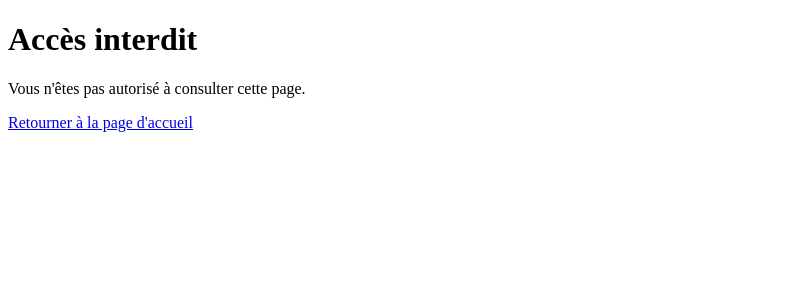
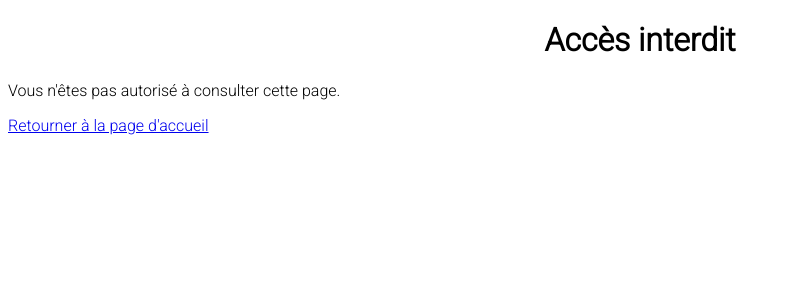
Before and after one commit to frofinours/mrbs-php, a PHP site: page /GESTBASE/view/template/403.php in a window 1280 px wide. Shown: the top 300 px of the page, without its empty margins (0-791 px from the left). Run offline with PHP 8.4, Linux system fonts and the light colour scheme.

Commit message:
Modification (très vite fait) du CSS pour 403.php
Le CSS c'est un peu de la merde quand même.hyju_

```diff
--- a/GESTBASE/css/style.css
+++ b/GESTBASE/css/style.css
@@ -2,7 +2,7 @@
 
 
 
-/****Utilisateur ? Go me confirmer/préciser ****/
+/****Formulaires****/
 .formulaire {
     background-image: url("background.jfif");
 }
@@ -115,6 +115,7 @@ label {
 .menu li{
   float: left;
 }
+
 .menu li a {
   display: block;
   color: white;
@@ -130,9 +131,6 @@ label {
 .active {
   background-color: #888;
 }
-
-
-
 
 
 /****Page de Login****/
@@ -188,3 +186,9 @@ label {
     -webkit-font-smoothing: antialiased;
     -moz-osx-font-smoothing: grayscale;
   } **/
+
+  /****403****/
+  .Denied {
+    font-family: "Roboto", sans-serif;
+    position: relative;
+  }
--- a/GESTBASE/view/template/403.php
+++ b/GESTBASE/view/template/403.php
@@ -3,11 +3,14 @@
     <head>
         <meta charset="UTF-8">
         <title>403</title>
+        <link rel="stylesheet" type="text/css" media="screen" href="css/style.css" />
     </head>
-    <body>
-        <h1>Accès interdit</h1>
-        <p>Vous n'êtes pas autorisé à consulter cette page.</p>
-        <a id="Return" href="view/template/JavascriptError.php" onclick="HomeReturn();return false;">Retourner à la page d'accueil</a>
+    <body class="accessDenied">
+        <div class="Denied">
+            <h1>Accès interdit</h1>
+            <p>Vous n'êtes pas autorisé à consulter cette page.</p>
+            <a id="Return" href="view/template/JavascriptError.php" onclick="HomeReturn();return false;">Retourner à la page d'accueil</a>
+        </div>
     </body>
     <script src="js/Template/Redirection.js"></script>
 </html>
```
Lines whose indentation alone changed are shown as unchanged.
